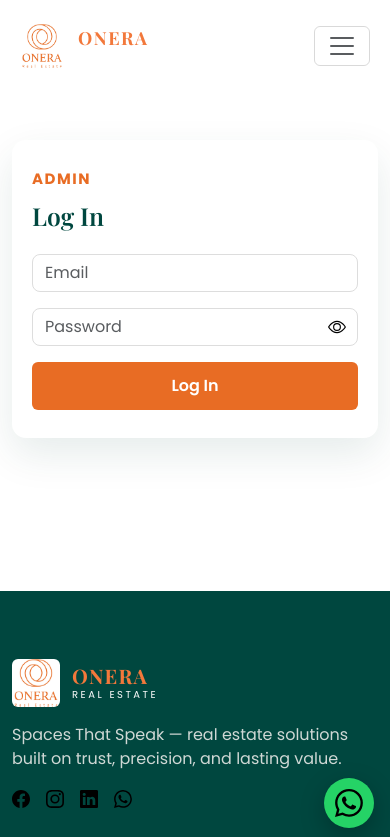
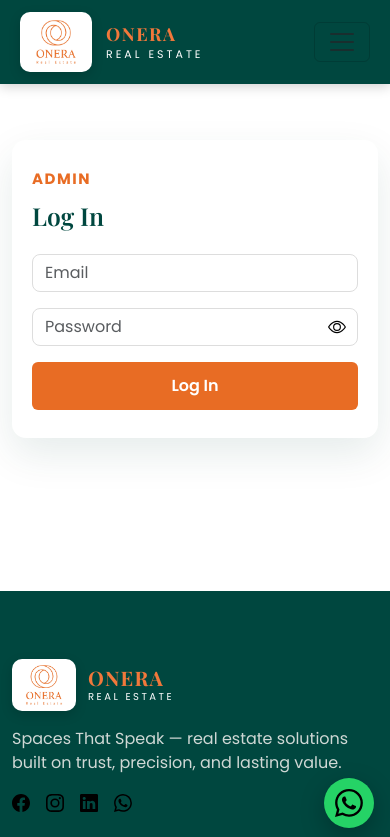
Before and after one commit to farsath2001-bfa/Onera-Realestate, a React (Vite) app in the folder client/: page /admin in a window 390 px wide. Shown: the top 837 px of the page. Built offline with nearby package versions, Linux system fonts and the light colour scheme.

Commit message:
update logo White Padding

```diff
--- a/client/src/App.css
+++ b/client/src/App.css
@@ -20,41 +20,22 @@ h1, h2, h3 {
 }
 
 /* Navbar */
+/* Navbar */
 .onera-navbar {
-  transition: min-height 0.3s ease, padding 0.3s ease, box-shadow 0.3s ease;
+  background-color: var(--onera-dark) !important;
+  box-shadow: 0 2px 12px rgba(0,0,0,0.2);
+  padding: 0;
+  min-height: 84px;
 }
 
-.onera-navbar.scrolled {
-  min-height: 64px;
-  box-shadow: 0 4px 20px rgba(0,0,0,0.25);
-}
-
-.onera-navbar.scrolled .navbar-logo {
-  height: 42px;
-}
-
-.onera-navbar.scrolled .navbar-wordmark,
-.onera-navbar.scrolled .navbar-logo {
-  transition: height 0.3s ease;
-}
-
-.onera-navbar.scrolled .navbar-wordmark {
-  height: 42px;
-}
-
-.onera-navbar.scrolled .navbar-wordmark-main {
-  font-size: 18px;
-}
-
-.onera-navbar.scrolled .navbar-wordmark-sub {
-  font-size: 9px;
-}
 .navbar-container {
   padding-left: 40px;
   padding-right: 40px;
   display: flex;
   align-items: center;
 }
+
+
 
 .navbar-brand-wrap {
   margin-right: 40px;
@@ -64,12 +45,21 @@ h1, h2, h3 {
   gap: 14px;
 }
 
+.navbar-logo-wrap {
+  background-color: #fff;
+  border-radius: 10px;
+  padding: 8px 14px;
+  display: flex;
+  align-items: center;
+  justify-content: center;
+  box-shadow: 0 4px 12px rgba(0,0,0,0.15);
+}
+
 .navbar-logo {
-  height: 56px;
+  height: 48px;
   width: auto;
   object-fit: contain;
   display: block;
-  border-radius: 6px;
 }
 
 .navbar-wordmark {
@@ -137,7 +127,18 @@ h1, h2, h3 {
   }
 }
 
-/* Services dropdown */
+@media (max-width: 480px) {
+  .navbar-wordmark-main {
+    font-size: 18px;
+  }
+  .navbar-logo {
+    height: 44px;
+  }
+  .navbar-wordmark {
+    height: 44px;
+  }
+}
+
 /* Services dropdown */
 .services-dropdown .dropdown-menu {
   border: none;
@@ -242,6 +243,7 @@ h1, h2, h3 {
     padding: 8px 0;
   }
 }
+/*
 /* Hero with video background */
 .onera-hero {
   position: relative;
@@ -901,12 +903,24 @@ h1, h2, h3 {
   gap: 12px;
 }
 
+.footer-logo-wrap {
+  background-color: #fff;
+  border-radius: 10px;
+  padding: 6px 12px;
+  display: flex;
+  align-items: center;
+  justify-content: center;
+  box-shadow: 0 4px 12px rgba(0,0,0,0.15);
+}
+
 .footer-logo {
-  height: 48px;
+  height: 40px;
   width: auto;
   object-fit: contain;
-  border-radius: 6px;
+  display: block;
 }
+
+
 
 .footer-wordmark {
   height: 48px;
--- a/client/src/components/Footer.jsx
+++ b/client/src/components/Footer.jsx
@@ -20,7 +20,9 @@ function Footer() {
         <Row className="py-5">
           <Col md={4} className="mb-4 mb-md-0">
             <div className="footer-brand-wrap">
+  <div className="footer-logo-wrap">
     <img src={logo} alt="Onera Real Estate" className="footer-logo" />
+  </div>
   <div className="footer-wordmark">
     <span className="footer-wordmark-main">ONERA</span>
     <span className="footer-wordmark-sub">Real Estate</span>
--- a/client/src/components/Navbar.jsx
+++ b/client/src/components/Navbar.jsx
@@ -1,4 +1,3 @@
-import { useState, useEffect } from 'react';
 import { Link } from 'react-router-dom';
 import { Navbar, Nav, Container, NavDropdown } from 'react-bootstrap';
 import { Signpost, Building, GraphUp, Rulers, HouseGear, ArrowRight } from 'react-bootstrap-icons';
@@ -14,21 +13,13 @@ const serviceIcons = {
 };
 
 function AppNavbar() {
-  const [scrolled, setScrolled] = useState(false);
-
-  useEffect(() => {
-    const handleScroll = () => {
-      setScrolled(window.scrollY > 60);
-    };
-    window.addEventListener('scroll', handleScroll);
-    return () => window.removeEventListener('scroll', handleScroll);
-  }, []);
-
   return (
-    <Navbar expand="lg" className={`onera-navbar ${scrolled ? 'scrolled' : ''}`} fixed="top">
+    <Navbar expand="lg" className="onera-navbar" fixed="top">
       <Container fluid className="navbar-container">
         <Navbar.Brand as={Link} to="/" className="navbar-brand-wrap">
+  <div className="navbar-logo-wrap">
     <img src={logo} alt="Onera Real Estate" className="navbar-logo" />
+  </div>
   <div className="navbar-wordmark">
     <span className="navbar-wordmark-main">ONERA</span>
     <span className="navbar-wordmark-sub">Real Estate</span>
```
Lines whose indentation alone changed are shown as unchanged.
